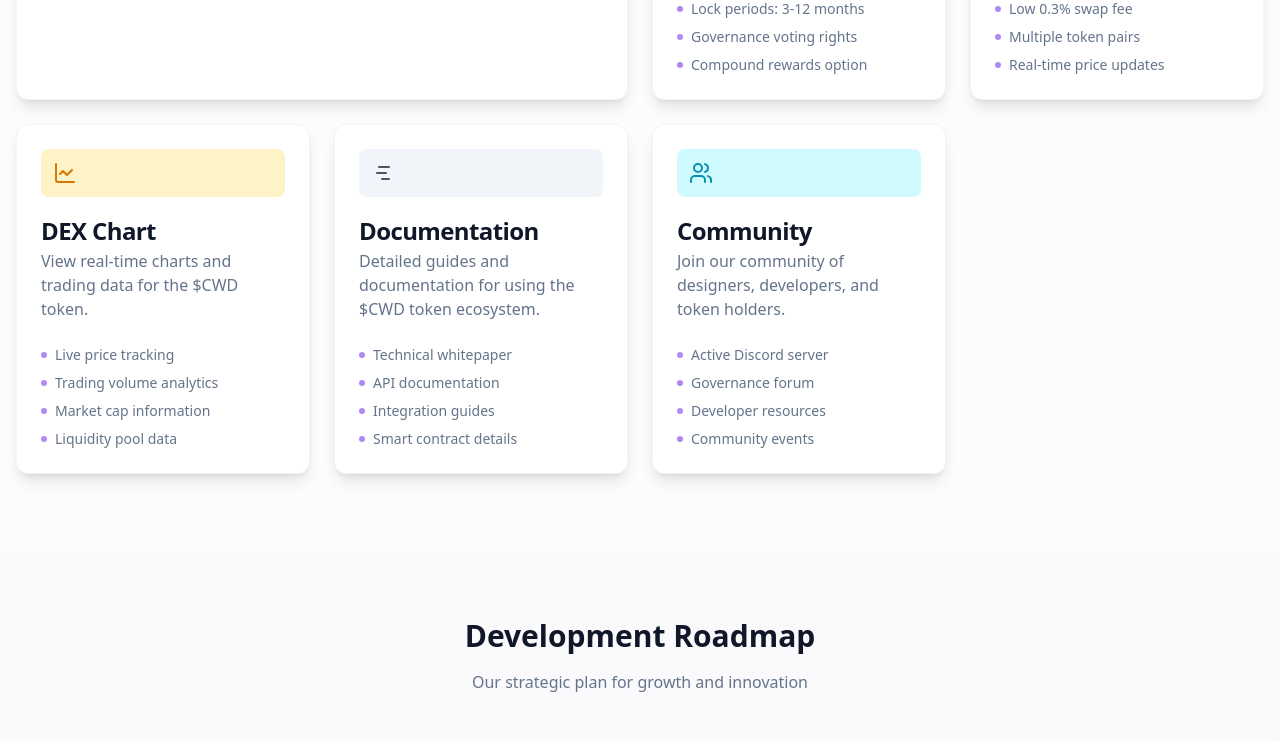
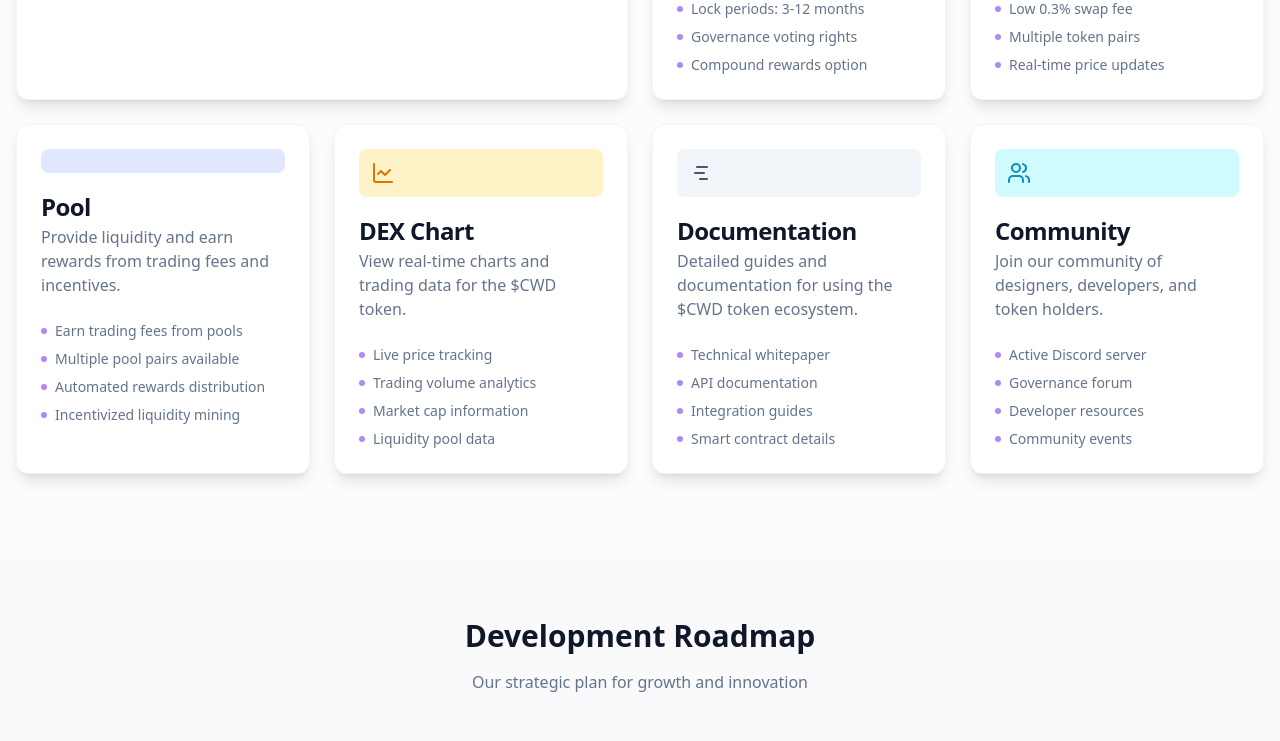
Before and after one commit to callbridgewebdev/callbridge-web3-design, a React (Vite) app: page / in a window 1280 px wide. Shown: the part 2420-3161 px from the top of the page. Built offline with nearby package versions, Linux system fonts and the light colour scheme.

Commit message:
Add POOL functionality
Add POOL link and details to the homepage and footer.

```diff
--- a/src/App.tsx
+++ b/src/App.tsx
@@ -22,6 +22,7 @@ import Privacy from "./pages/Privacy";
 import Terms from "./pages/Terms";
 import PresaleTerms from "./pages/PresaleTerms";
 import CookiePolicy from "./pages/CookiePolicy";
+import Pool from "./pages/Pool";
 
 const queryClient = new QueryClient();
 
@@ -50,6 +51,7 @@ const App = () => (
           <Route path="/terms" element={<Terms />} />
           <Route path="/presale-terms" element={<PresaleTerms />} />
           <Route path="/cookie-policy" element={<CookiePolicy />} />
+          <Route path="/pool" element={<Pool />} />
           <Route path="*" element={<NotFound />} />
         </Routes>
       </BrowserRouter>
--- a/src/components/Footer.tsx
+++ b/src/components/Footer.tsx
@@ -1,4 +1,3 @@
-
 import { Link } from "react-router-dom";
 import { Separator } from "@/components/ui/separator";
 import { Facebook, Twitter, Youtube, MessageCircle } from "lucide-react";
@@ -9,6 +8,7 @@ const Footer = () => {
     { name: "Presale", href: "/presale" },
     { name: "Staking", href: "/staking" },
     { name: "Swap", href: "/swap" },
+    { name: "Pool", href: "/pool" },
     { name: "DEX Chart", href: "/chart" },
     { name: "Documentation", href: "/docs" },
     { name: "Community", href: "/community" },
--- a/src/components/TokenUtility.tsx
+++ b/src/components/TokenUtility.tsx
@@ -1,6 +1,6 @@
 import { Badge } from "@/components/ui/badge";
 import { Card, CardContent, CardDescription, CardHeader, CardTitle } from "@/components/ui/card";
-import { Coins, GanttChart, LineChart, Gift, Percent, ArrowDownToLine, Users, RefreshCw } from "lucide-react";
+import { Coins, GanttChart, LineChart, Gift, Percent, ArrowDownToLine, Users, RefreshCw, link } from "lucide-react";
 import { Link } from "react-router-dom";
 
 const TokenUtility = () => {
@@ -56,6 +56,19 @@ const TokenUtility = () => {
       icon: <RefreshCw className="h-6 w-6" />,
       href: "/swap",
       color: "bg-purple-100 text-purple-600 dark:bg-purple-900/20 dark:text-purple-400"
+    },
+    {
+      title: "Pool",
+      description: "Provide liquidity and earn rewards from trading fees and incentives.",
+      details: [
+        "Earn trading fees from pools",
+        "Multiple pool pairs available",
+        "Automated rewards distribution",
+        "Incentivized liquidity mining"
+      ],
+      icon: <link className="h-6 w-6" />,
+      href: "/pool",
+      color: "bg-indigo-100 text-indigo-600 dark:bg-indigo-900/20 dark:text-indigo-400"
     },
     {
       title: "DEX Chart",
```
